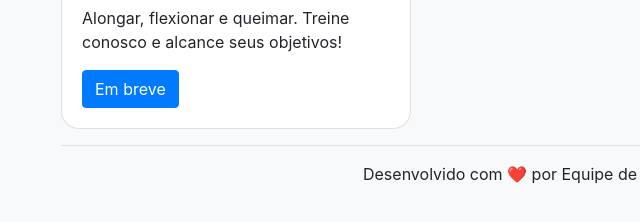
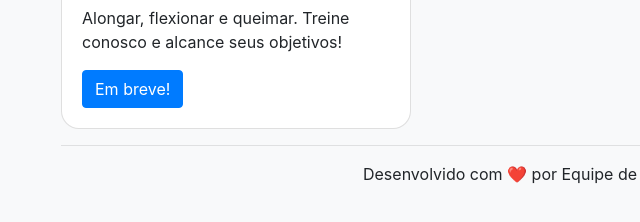
Before and after one commit to Bpo-Innova/app.teams.channel, a plain HTML site: page src/index.html in a window 1280 px wide. Shown: the part 2065-2287 px from the top of the page, 24-664 px from the left. Drawn offline with Linux system fonts and the light colour scheme.

```diff
--- a/src/index.html
+++ b/src/index.html
@@ -263,7 +263,7 @@
                                 Alongar, flexionar e queimar. Treine conosco e alcance seus objetivos!
                             </p>
                             <a target="_blank" href="#" class="btn btn-primary" disabled>
-                                Em breve
+                                Em breve!
                             </a>
                         </div>
                     </div>
```
